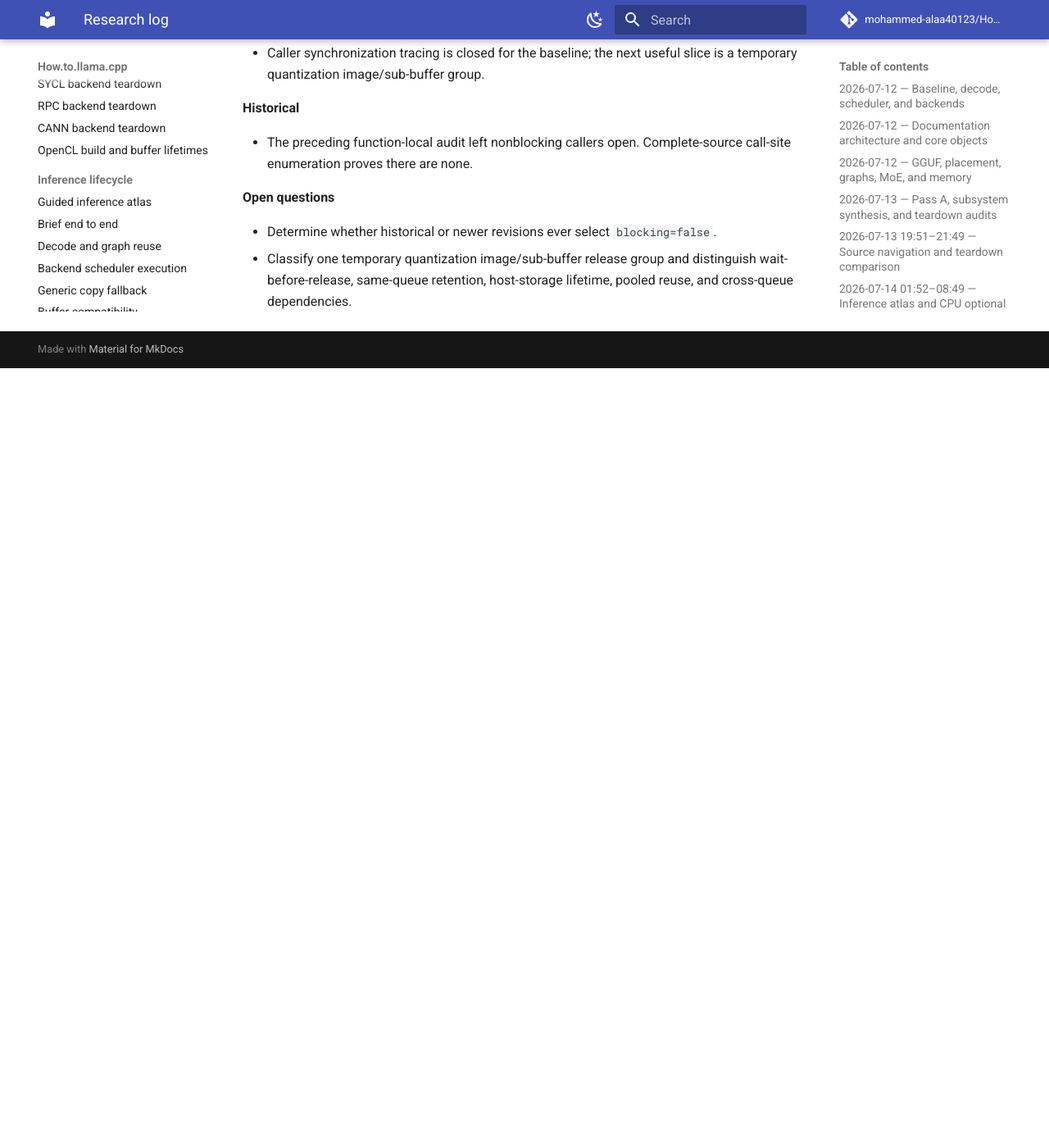
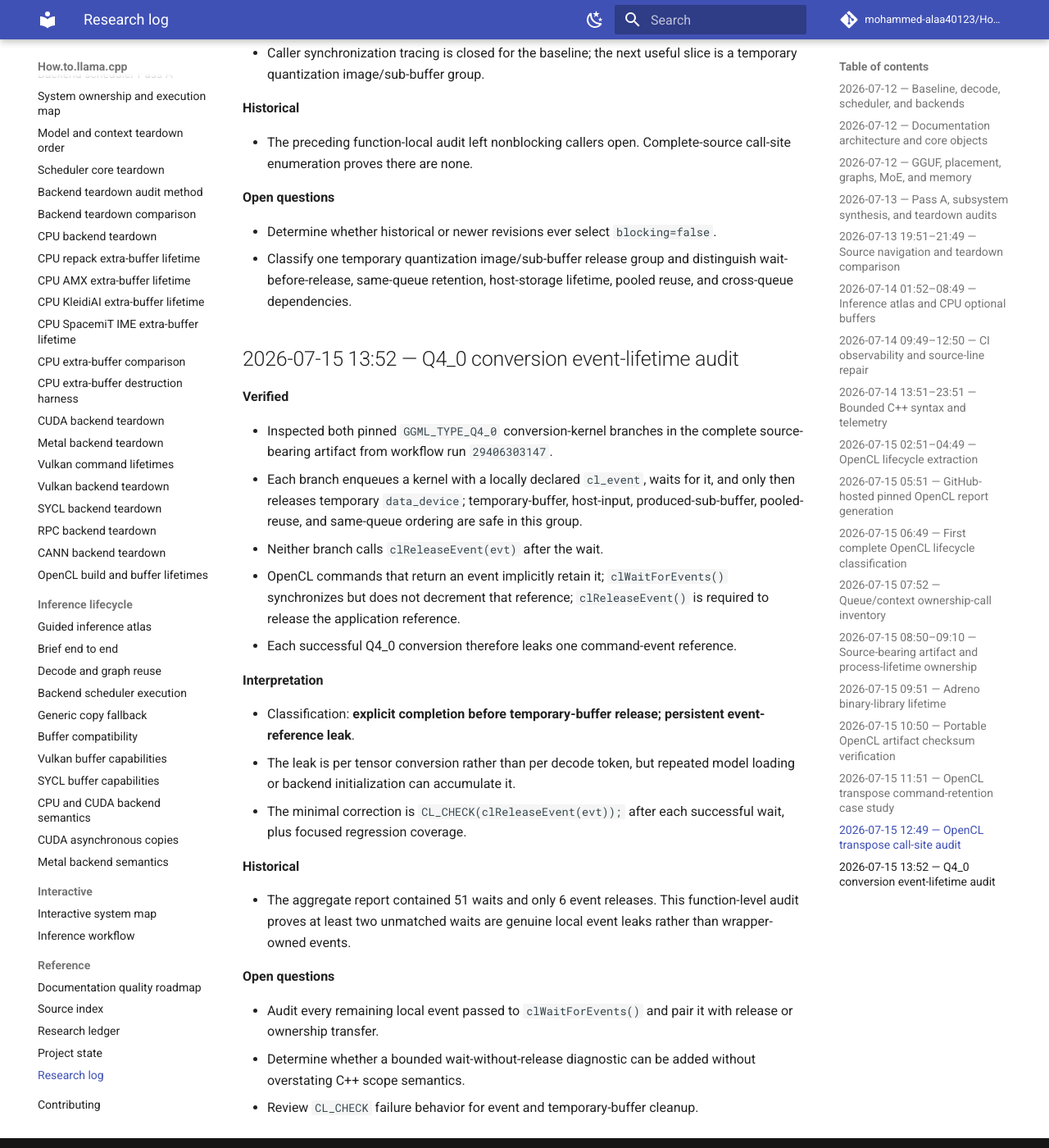
Before and after one commit to mohammed-alaa40123/How.to.llama.cpp, an MkDocs documentation site: the page built from docs/reference/research-log.md, in a window 1280 px wide and 1400 px high, scrolled down 8991 px. Shown: the whole window at 82% size. Built offline with MkDocs 1.6.1 and Material for MkDocs 9.7.7, drawn with Linux system fonts in a browser that asks for light colours; comment, search, counter and statistics services are not loaded; before the commit the page ends 9440 px from its top, so only the background shows below that.

Commit message:
docs: log OpenCL Q4_0 event leak

```diff
--- a/docs/reference/research-log.md
+++ b/docs/reference/research-log.md
@@ -261,3 +261,29 @@
 
 - Determine whether historical or newer revisions ever select `blocking=false`.
 - Classify one temporary quantization image/sub-buffer release group and distinguish wait-before-release, same-queue retention, host-storage lifetime, pooled reuse, and cross-queue dependencies.
+
+## 2026-07-15 13:52 — Q4_0 conversion event-lifetime audit
+
+**Verified**
+
+- Inspected both pinned `GGML_TYPE_Q4_0` conversion-kernel branches in the complete source-bearing artifact from workflow run `29406303147`.
+- Each branch enqueues a kernel with a locally declared `cl_event`, waits for it, and only then releases temporary `data_device`; temporary-buffer, host-input, produced-sub-buffer, pooled-reuse, and same-queue ordering are safe in this group.
+- Neither branch calls `clReleaseEvent(evt)` after the wait.
+- OpenCL commands that return an event implicitly retain it; `clWaitForEvents()` synchronizes but does not decrement that reference; `clReleaseEvent()` is required to release the application reference.
+- Each successful Q4_0 conversion therefore leaks one command-event reference.
+
+**Interpretation**
+
+- Classification: **explicit completion before temporary-buffer release; persistent event-reference leak**.
+- The leak is per tensor conversion rather than per decode token, but repeated model loading or backend initialization can accumulate it.
+- The minimal correction is `CL_CHECK(clReleaseEvent(evt));` after each successful wait, plus focused regression coverage.
+
+**Historical**
+
+- The aggregate report contained 51 waits and only 6 event releases. This function-level audit proves at least two unmatched waits are genuine local event leaks rather than wrapper-owned events.
+
+**Open questions**
+
+- Audit every remaining local event passed to `clWaitForEvents()` and pair it with release or ownership transfer.
+- Determine whether a bounded wait-without-release diagnostic can be added without overstating C++ scope semantics.
+- Review `CL_CHECK` failure behavior for event and temporary-buffer cleanup.
```
